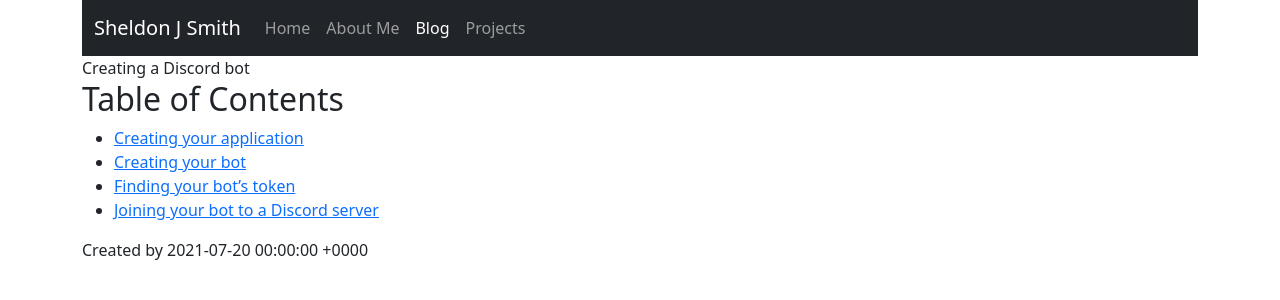
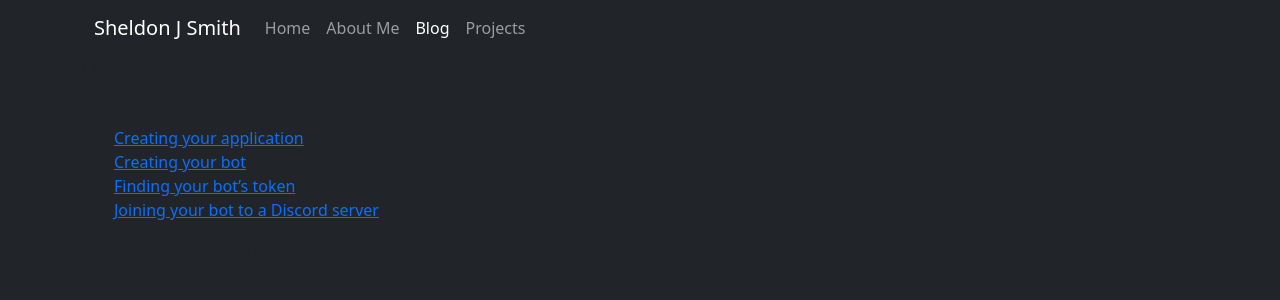
Before and after one commit to Screemm/screemm.github.io, a Jekyll site: the page built from blog.md, in a window 1280 px wide. Shown: the top 300 px of the page. Built offline with Jekyll 4.4.1, drawn with Linux system fonts in a browser that asks for light colours; nearby versions of some CDN libraries.

Commit message:
Update default.css

```diff
--- a/assets/css/default.css
+++ b/assets/css/default.css
@@ -1,3 +1,3 @@
 body {
-  background-color: #212529;
+  background-color: #212529 !important;
 }
```
